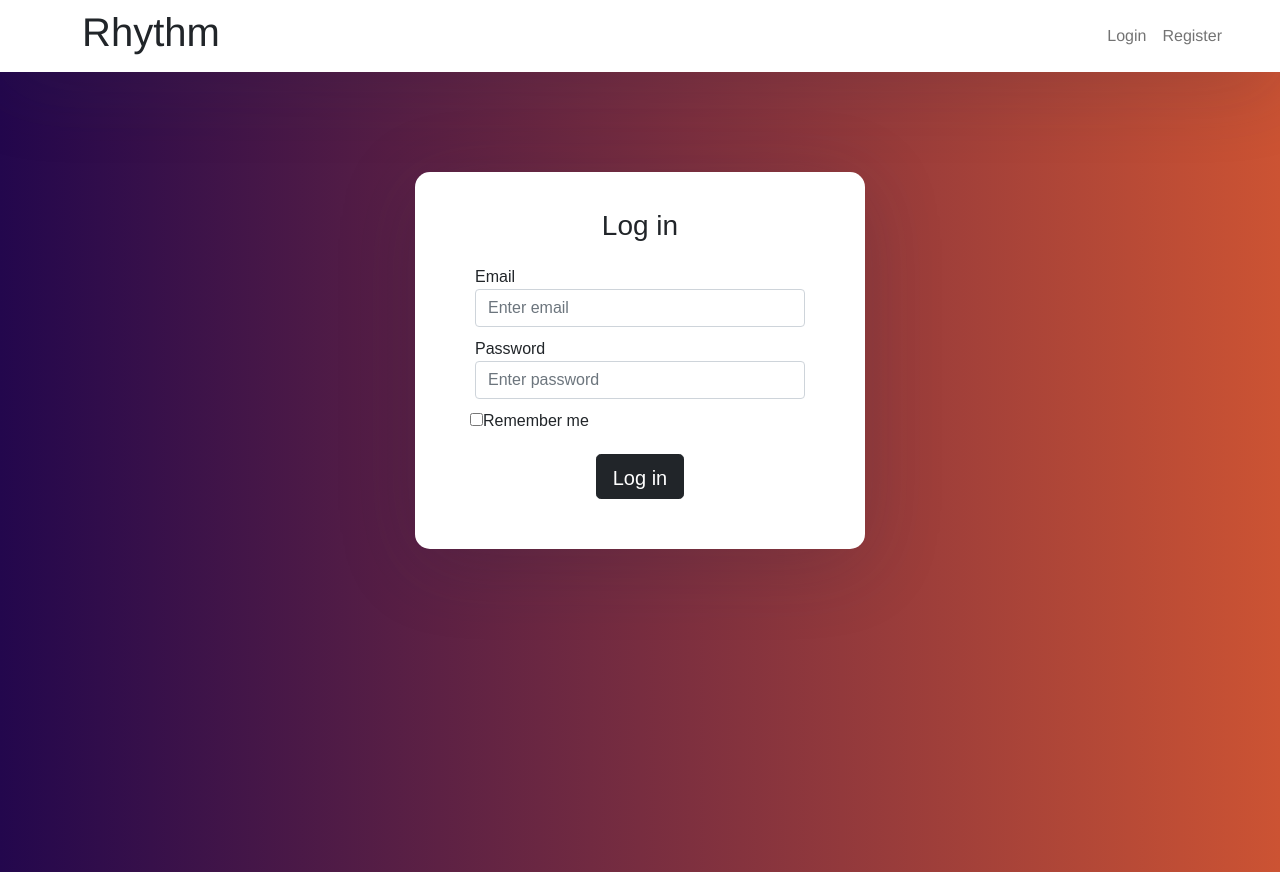
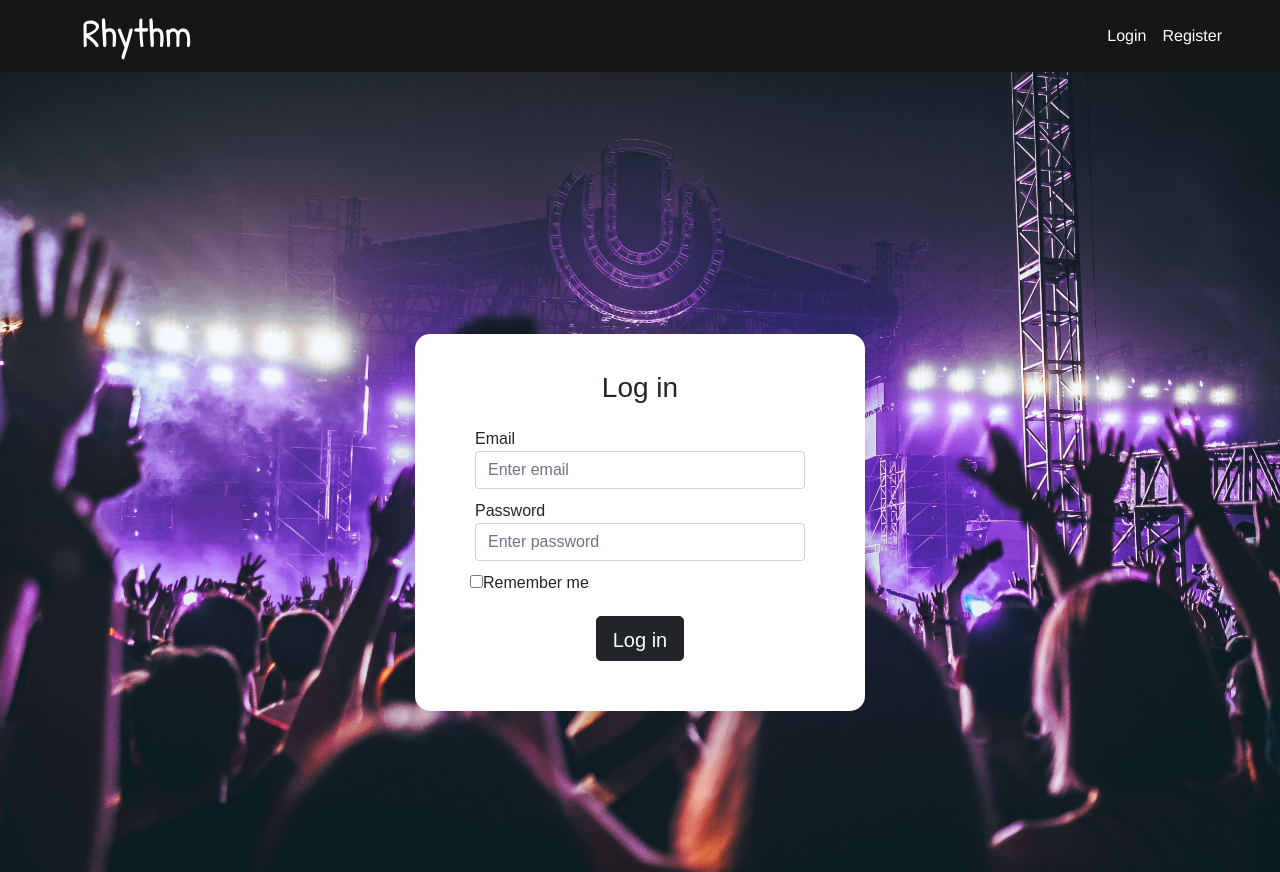
Before and after one commit to 8090anshumansingh/Rhythm, a React (Create React App) app in the folder client-side/: page /login in a window 1280 px wide. Built offline with nearby package versions, Linux system fonts and the light colour scheme.

Commit message:
liked done

```diff
--- a/client-side/src/axios.js
+++ b/client-side/src/axios.js
@@ -1,8 +1,8 @@
 import axios from "axios";
 
 const instance = axios.create({
-  baseURL: "http://localhost:8800",
-  // baseURL: "https://rhythm-back.herokuapp.com",
+  // baseURL: "http://localhost:8800",
+   baseURL: "https://rhythm-back.herokuapp.com",
 });
 
 export default instance;
--- a/client-side/src/components/Navbars/Navbar.js
+++ b/client-side/src/components/Navbars/Navbar.js
@@ -5,18 +5,18 @@ import { Link } from "react-router-dom";
 function Navbar() {
   return (
     <div>
-      <nav className="navbar navbar-expand-lg navbar-light navbar1">
+      <nav className="navbar navbar-expand-lg  navbar1">
         <div className="container ">
           <div className="collapse navbar-collapse" id="navbarTogglerDemo02">
-            <h1>Rhythm</h1>
+           <Link to="/" style={{ textDecoration: 'none' }}><h1 style={{color:"white",fontFamily: "Patrick Hand",fontSize:"2.5rem",}}>Rhythm</h1></Link>
             <ul className="navbar-nav ulc ">
               <li className="nav-item">
-                <Link className="nav-link" to={"/login"}>
+                <Link style={{color:"white"}} className="nav-link" to={"/login"}>
                   Login
                 </Link>
               </li>
               <li className="nav-item">
-                <Link className="nav-link" to={"/"}>
+                <Link style={{color:"white"}} className="nav-link" to={"/"}>
                   Register
                 </Link>
               </li>
--- a/client-side/src/components/auth/Login.js
+++ b/client-side/src/components/auth/Login.js
@@ -5,8 +5,26 @@ import axios from "../../axios.js";
 import { useState } from "react";
 import Navbar from "../Navbars/Navbar.js";
 import { useHistory } from "react-router-dom";
+import Backdrop from '@material-ui/core/Backdrop';
+import CircularProgress from '@material-ui/core/CircularProgress';
+import { makeStyles } from '@material-ui/core/styles';
+import p8 from "../../assets/p8.jpg";
+
+const useStyles = makeStyles((theme) => ({
+  backdrop: {
+    zIndex: theme.zIndex.drawer + 1,
+    color: '#fff',
+  },
+}));
 
 function Login() {
+  const classes = useStyles();
+  const [open, setOpen] = React.useState(false);
+  const handleClose = () => {
+    setOpen(false);
+  };
+
+
   const history = useHistory();
   const [user, setUser] = useState({
     email: "",
@@ -28,6 +46,7 @@ function Login() {
 
   const submitHandler = async () => {
     try {
+      setOpen(!open);
       const res = await axios.post("/user/login", user);
       setUser({
         email: "",
@@ -56,11 +75,24 @@ function Login() {
     }
   };
 
+  var sectionStyle = {
+
+      backgroundImage: "url(" + p8 + ")",
+    height: "100%",
+
+
+    backgroundPosition: "center",
+    backgroundRepeat:"no-repeat",
+    backgroundSize: "cover",
+
+
+  };
+
   return (
     <React.Fragment>
       <Navbar />
-      <div className="login">
-        <div className="outer">
+      <div className="login" style={sectionStyle}>
+        <div className="outer" >
           <div className="inner">
             <h3>Log in</h3>
 
@@ -116,6 +148,9 @@ function Login() {
                 Log in
               </button>
             </div>
+            <Backdrop className={classes.backdrop} open={open} onClick={handleClose}>
+        <CircularProgress color="inherit" />
+      </Backdrop>
           </div>
         </div>
       </div>
--- a/client-side/src/components/auth/Register.js
+++ b/client-side/src/components/auth/Register.js
@@ -5,6 +5,7 @@ import axios from "../../axios.js";
 import { useState } from "react";
 import { useHistory } from "react-router-dom";
 import Navbar from "../Navbars/Navbar.js";
+import p8 from "../../assets/p8.jpg";
 
 function Register() {
   const history = useHistory();
@@ -43,11 +44,25 @@ function Register() {
     }
   };
 
+  var sectionStyle = {
+
+      backgroundImage: "url(" + p8 + ")",
+    height: "100%",
+
+
+    backgroundPosition: "center",
+    backgroundRepeat:"no-repeat",
+    backgroundSize: "cover",
+
+
+  };
+
+
   return (
     <React.Fragment>
       <Navbar />
 
-      <div className="register">
+      <div className="register" style={sectionStyle}>
         <div className="outer">
           <div className="inner">
             <h3>Register</h3>
--- a/client-side/src/components/search/search.js
+++ b/client-side/src/components/search/search.js
@@ -6,18 +6,15 @@ import SearchNavbar from "../Navbars/SearchNavbar.js";
 import QueryBuilderIcon from "@material-ui/icons/QueryBuilder";
 import PlayArrowIcon from "@material-ui/icons/PlayArrow";
 import FavoriteIcon from "@material-ui/icons/Favorite";
-import FavoriteBorderIcon from "@material-ui/icons/FavoriteBorder";
-import PauseIcon from "@material-ui/icons/Pause";
+import MoreHorizIcon from '@material-ui/icons/MoreHoriz';
 import LowerBar from "../lowerBar/LowerBar.js";
 import Bar from "./Bar.js";
 import * as ReactBootStrap from "react-bootstrap";
 import { withStyles } from "@material-ui/core/styles";
 import { green } from "@material-ui/core/colors";
-import FormGroup from "@material-ui/core/FormGroup";
-import FormControlLabel from "@material-ui/core/FormControlLabel";
 import Checkbox from "@material-ui/core/Checkbox";
-import CheckBoxOutlineBlankIcon from "@material-ui/icons/CheckBoxOutlineBlank";
-import CheckBoxIcon from "@material-ui/icons/CheckBox";
+import Menu from '@material-ui/core/Menu';
+import MenuItem from '@material-ui/core/MenuItem';
 import TablePagination from "@material-ui/core/TablePagination";
 import {useParams} from "react-router-dom";
 
@@ -345,13 +342,21 @@ const fetchAllLiked=async ()=>{
 
          var newarray= prev.filter((p)=> p!=id);
          return(newarray);
-        // var index= newarray.indexOf(id);
-        // newarray.splice(index,1);
-        // return prev;
+
       });
     }
 
 
+  };
+
+  const [anchorEl, setAnchorEl] = React.useState(null);
+
+  const dotsClick = (event) => {
+    setAnchorEl(event.currentTarget);
+  };
+
+  const handleClose = () => {
+    setAnchorEl(null);
   };
 
   return (
@@ -370,7 +375,7 @@ const fetchAllLiked=async ()=>{
         <div className="section2">
           <div className="left">
             <div className="filter-section">
-              <h5>Artists</h5>
+              <h5 style={{color:"white"}}>Artists</h5>
               <div className="artistBox">
                 <GreenCheckbox
                   onChange={allChangeHandler}
@@ -451,7 +456,7 @@ const fetchAllLiked=async ()=>{
                           onClick={()=>likeHandler(s.id)}
                         />
                       </td>
-                      <td>{millisToMinutesAndSeconds(s.duration)}</td>
+                      <td><MoreHorizIcon style={{color:"white",cursor:"pointer"}} onClick={dotsClick}/></td>
                     </tr>
                   ))
               ) : (
@@ -460,6 +465,16 @@ const fetchAllLiked=async ()=>{
                 </div>
               )}
             </table>
+            <Menu
+        id="simple-menu"
+        anchorEl={anchorEl}
+        keepMounted
+        open={Boolean(anchorEl)}
+        onClose={handleClose}
+      >
+        <MenuItem onClick={handleClose}>Add to custom playlist</MenuItem>
+
+      </Menu>
             <div className="pagination-section">
               <TablePagination
                 component="div"
--- a/client-side/src/styles/Login.css
+++ b/client-side/src/styles/Login.css
@@ -57,18 +57,9 @@
   display: flex;
   font-weight: 400;
   font-family: sans-serif;
-  background: #12c2e9; /* fallback for old browsers */
-  background: -webkit-linear-gradient(
-    to right,
-    #f64f59,
-    #c471ed,
-    #12c2e9
-  ); /* Chrome 10-25, Safari 5.1-6 */
-  background: linear-gradient(
-    to right,
-    #23074d,
-    #cc5333
-  ); /* W3C, IE 10+/ Edge, Firefox 16+, Chrome 26+, Opera 12+, Safari 7+ */
+  /* background: #12c2e9;  */
+
+
 }
 /* #232526,
 #414345 */
--- a/client-side/src/styles/navbar.css
+++ b/client-side/src/styles/navbar.css
@@ -1,6 +1,7 @@
 .App .navbar1 {
   display: flex;
   justify-content: space-between;
+  background-color: #161616;
 }
 .App .ulc {
   position: absolute;
--- a/client-side/src/styles/register.css
+++ b/client-side/src/styles/register.css
@@ -58,18 +58,7 @@
   display: flex;
   font-weight: 400;
   font-family: sans-serif;
-  background: #12c2e9; /* fallback for old browsers */
-  background: -webkit-linear-gradient(
-    to right,
-    #f64f59,
-    #c471ed,
-    #12c2e9
-  ); /* Chrome 10-25, Safari 5.1-6 */
-  background: linear-gradient(
-    to right,
-    #23074d,
-    #cc5333
-  ); /* W3C, IE 10+/ Edge, Firefox 16+, Chrome 26+, Opera 12+, Safari 7+ */
+
 }
 /* #232526,
 #414345 */
--- a/client-side/src/styles/search.css
+++ b/client-side/src/styles/search.css
@@ -1,3 +1,4 @@
+
 .section1 .search__box {
   position: absolute;
   top: 500px;
@@ -55,7 +56,7 @@ body {
 .left {
   flex: 1;
   border: 2px solid black;
-  background-color: white;
+  background-color:#161616;
 }
 .right {
   flex: 4;
@@ -117,6 +118,7 @@ body {
 }
 .para {
   margin-left: 10px;
+  color:white;
 }
 
 .pagination-section {
```
Also changed, not shown: client-side/src/assets/p8.jpg (added), 1 other file (tests, documents, lock files or other folders).
